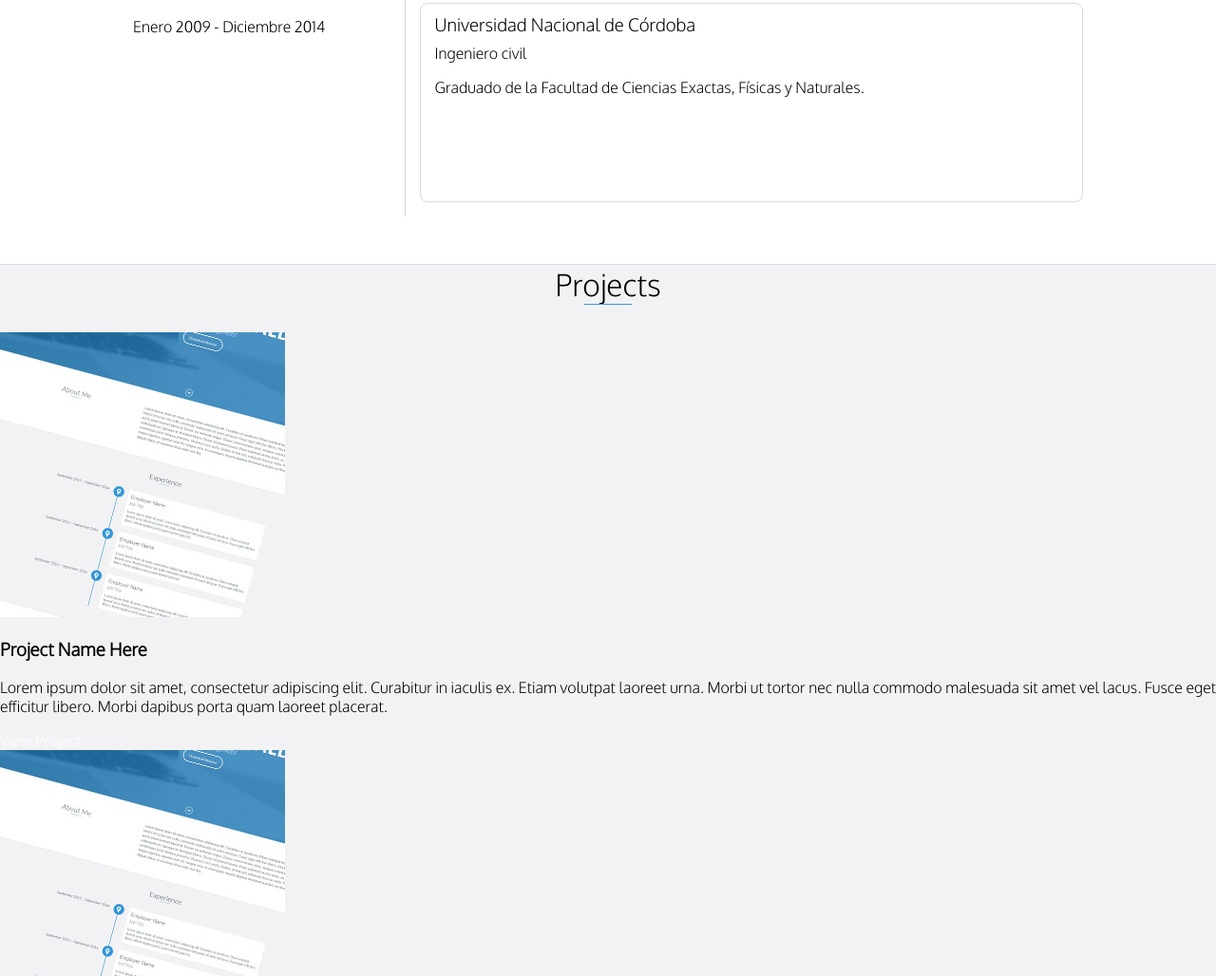
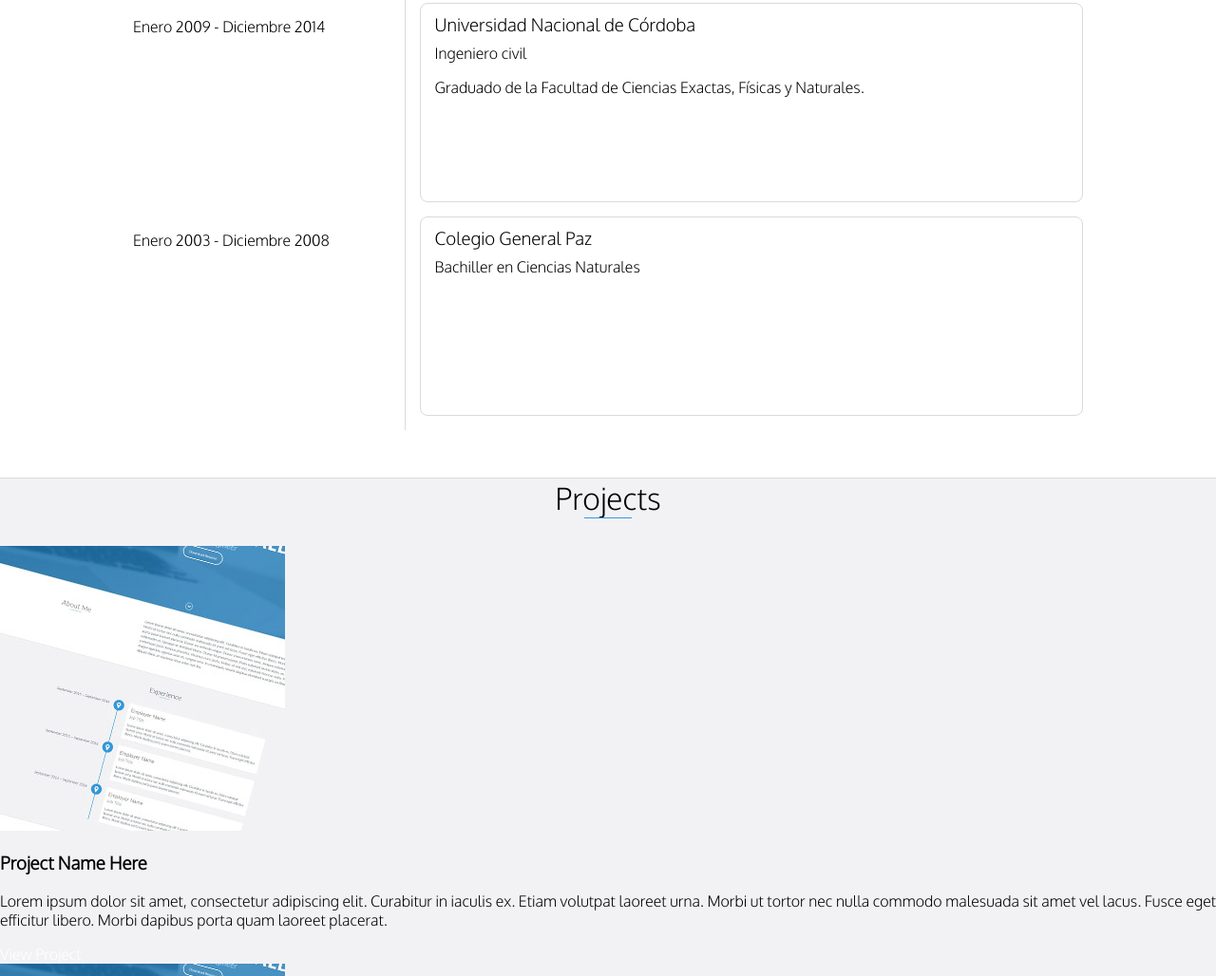
Before and after one commit to maxchz/PortafolioEstatico, a website: page index.html in a window 1280 px wide. Shown: the part 2757-3785 px from the top of the page at 95% size. Drawn offline with Linux system fonts and the light colour scheme.

Commit message:
agregar estudios secundarios

```diff
--- a/index.html
+++ b/index.html
@@ -230,6 +230,16 @@
                         </p>
                     </div>
                 </div>
+
+                <div class="education-block">
+                    <span>Enero 2003 - Diciembre 2008</span>
+                    <div class="education-data">
+                        <h3>Colegio General Paz</h3>
+                        <h4>Bachiller en Ciencias Naturales</h4>
+                        <p>
+                        </p>
+                    </div>
+                </div>
                 <!-- End .education-block -->
 
 
```
